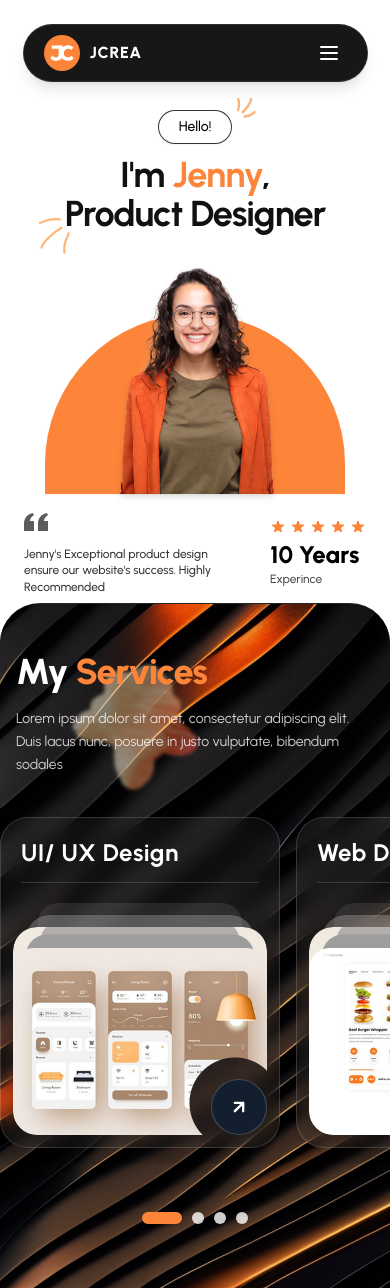
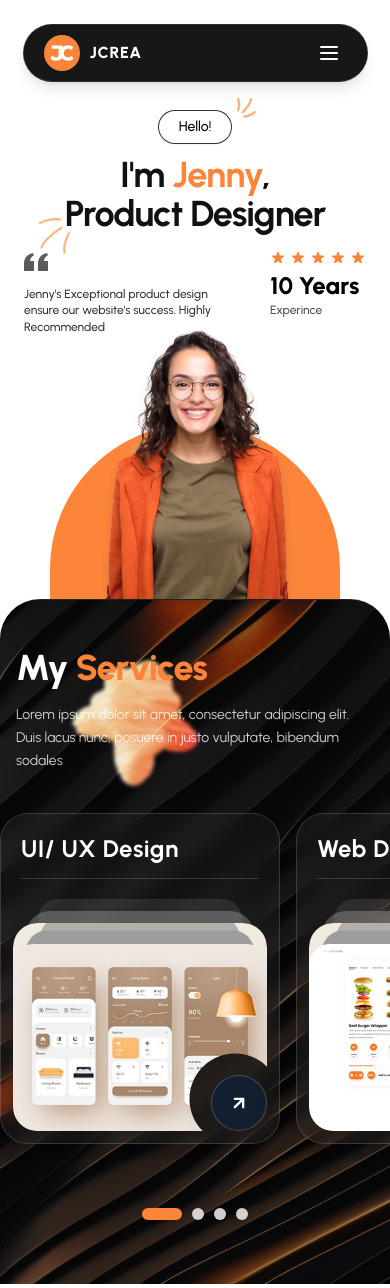
Before and after one commit to GausAlMunirTushar/technical-assessment-design-pillar1, a Next.js app: page / in a window 390 px wide. Built offline with nearby package versions, Linux system fonts and the light colour scheme.

Commit message:
feat: implement HeroSection and ServicesSection components

```diff
--- a/src/components/HeroSection.tsx
+++ b/src/components/HeroSection.tsx
@@ -33,41 +33,41 @@ export const HeroSection: React.FC = () => {
 				</h1>
 			</div>
 
-			{/* Hero Content Container: Side elements & Larger Center Portrait with Pop-Out Arch */}
-			<div className="w-full max-w-6xl grid grid-cols-1 md:grid-cols-12 items-end relative -mt-10 sm:-mt-18 md:-mt-28 lg:-mt-36">
+			{/* Mobile Side Elements Row (Directly below title on mobile screens) */}
+			<div className="flex md:hidden w-full items-start justify-between px-2 pt-4 pb-0 z-30 relative max-w-md">
+				<Testimonial />
+				<RatingExperience />
+			</div>
+
+			{/* Hero Content Container: Side elements (Desktop) & Center Portrait with Pop-Out Arch */}
+			<div className="w-full max-w-6xl grid grid-cols-1 md:grid-cols-12 items-end relative -mt-4 sm:-mt-12 md:-mt-28 lg:-mt-36">
 				{/* Left Side: Testimonial (Desktop) */}
-				<div className="hidden md:flex md:col-span-3 justify-start items-center pb-28 lg:pb-36 z-30 pl-2">
+				<div className="hidden md:flex md:col-span-3 justify-start items-center pb-24 lg:pb-95 z-30 pl-2">
 					<Testimonial />
 				</div>
 
-				{/* Center: Larger Hero Image with Orange Arch Backdrop (Pop-out effect) */}
+				{/* Center: Hero Image with Orange Arch Backdrop (Pop-out effect) */}
 				<div className="col-span-1 md:col-span-6 flex justify-center items-end relative z-20">
-					<div className="relative w-[360px] xs:w-[440px] sm:w-[560px] md:w-[680px] lg:w-[760px] h-[300px] xs:h-[360px] sm:h-[470px] md:h-[560px] lg:h-[630px] flex justify-center items-end">
+					<div className="relative w-[340px] xs:w-[420px] sm:w-[560px] md:w-[680px] lg:w-[780px] h-[280px] xs:h-[350px] sm:h-[480px] md:h-[580px] lg:h-[660px] flex justify-center items-end">
 						{/* Orange Arch Background Shape - Lower height than person so head pops out */}
-						<div className="absolute bottom-0 w-[300px] xs:w-[370px] sm:w-[480px] md:w-[580px] lg:w-[650px] h-[180px] xs:h-[220px] sm:h-[290px] md:h-[350px] lg:h-[400px] bg-accent-orange rounded-t-full shadow-xs" />
+						<div className="absolute bottom-0 w-[290px] xs:w-[360px] sm:w-[480px] md:w-[580px] lg:w-[670px] h-[175px] xs:h-[215px] sm:h-[290px] md:h-[355px] lg:h-[405px] bg-accent-orange rounded-t-full shadow-xs" />
 
 						{/* Jenny's Portrait - Enlarged image extending high above the arch and overlapping title text */}
-						<div className="relative z-10 w-full h-full flex justify-center items-end">
+						<div className="relative z-10 w-full h-full flex justify-center items-end overflow-visible">
 							<Image
 								src="/hero-person.png"
 								alt="Jenny - Product Designer"
-								width={953}
-								height={636}
+								width={1053}
+								height={736}
 								priority
-								className="object-contain object-bottom w-full h-full drop-shadow-md"
+								className="object-contain object-bottom w-full h-full drop-shadow-md scale-[1.25] sm:scale-[1.3] md:scale-[1.35] origin-bottom"
 							/>
 						</div>
 					</div>
 				</div>
 
 				{/* Right Side: Rating & Experience (Desktop) */}
-				<div className="hidden md:flex md:col-span-3 justify-end items-center pb-28 lg:pb-36 z-30 pr-2">
-					<RatingExperience />
-				</div>
-
-				{/* Mobile Side Elements Layout */}
-				<div className="flex md:hidden w-full items-center justify-between px-2 pt-4 pb-2 z-30 relative">
-					<Testimonial />
+				<div className="hidden md:flex md:col-span-3 justify-end items-center pb-24 lg:pb-95 z-30 pr-2">
 					<RatingExperience />
 				</div>
 			</div>
--- a/src/components/ServicesSection.tsx
+++ b/src/components/ServicesSection.tsx
@@ -29,7 +29,7 @@ export const ServicesSection: React.FC = () => {
 			className="w-full bg-dark-bg text-white rounded-t-[40px] sm:rounded-t-[60px] pt-12 sm:pt-20 pb-16 px-4 sm:px-8 relative overflow-hidden border-t border-white/10"
 		>
 			{/* Layer 1: Dark Pattern Background Image */}
-      <div className="absolute inset-0 pointer-events-none opacity-95" aria-hidden="true">
+			<div className="absolute inset-0 pointer-events-none opacity-50" aria-hidden="true">
 				<Image
 					src="/services-pattern-bg.jpg"
 					alt=""
@@ -41,7 +41,7 @@ export const ServicesSection: React.FC = () => {
 			</div>
 
 			{/* Layer 2: Abstract Orange Fluid Overlay */}
-      <div className="absolute inset-0 pointer-events-none opacity-50 mix-blend-screen" aria-hidden="true">
+			<div className="absolute inset-0 pointer-events-none opacity-95 mix-blend-screen" aria-hidden="true">
 				<Image
 					src="/services-bg.png"
 					alt=""
```
Lines whose indentation alone changed are shown as unchanged.
